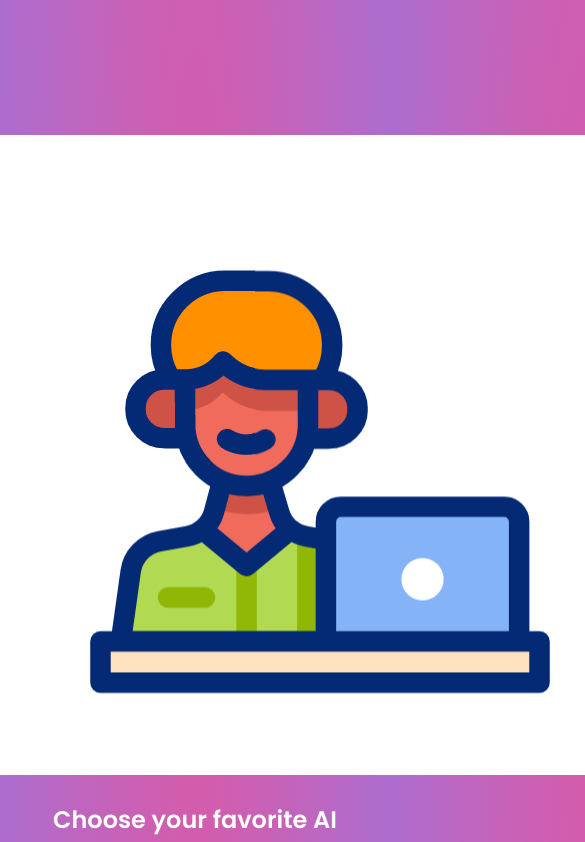
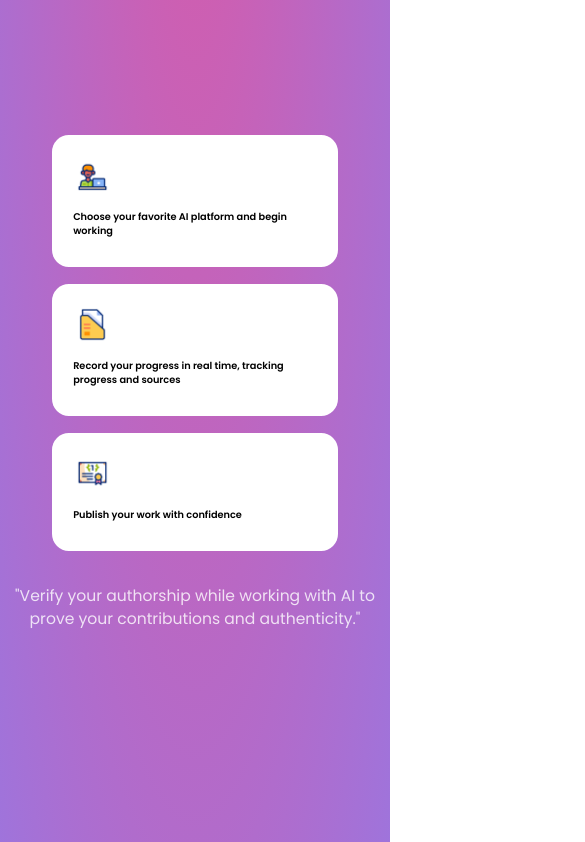
Before and after one commit to Authentifi-AI/Authentifi.AI, a React (Create React App) app: page / in a window 390 px wide. Shown: the part 1680-2522 px from the top of the page, 585 px wide, since content can reach past the window. Built offline with nearby package versions, Linux system fonts and the light colour scheme.

Commit message:
Added support of the feature section with responsive page sizes

```diff
--- a/package.json
+++ b/package.json
@@ -7,6 +7,7 @@
     "motion": "^12.1.0",
     "react": "^19.0.0",
     "react-dom": "^19.0.0",
+    "react-responsive": "^10.0.0",
     "react-scripts": "^5.0.1"
   },
   "scripts": {
--- a/src/App.js
+++ b/src/App.js
@@ -14,7 +14,7 @@ export default function App() {
             <Navbar />
             <Hero />
             <Feature />
-            <Footer />
+            {/* <Footer /> */}
         </>
     )
 }
--- a/src/Feature.css
+++ b/src/Feature.css
@@ -49,3 +49,44 @@
     color: rgba(255, 255, 255, 0.8);
   }
 }
+
+@media (max-width: 1025px) {
+  .feature-section {
+    min-height: 100vh;
+    width: 100%;
+
+  }
+
+  .feature-cards-row {
+    display: flex;
+    flex-direction: column;
+    justify-content: space-between;
+    align-items: center;
+  }
+
+  .feature-card {
+    background-color: white;
+    border-radius: 2vh;
+    text-align: left;
+    padding: 2.5vh;
+    width: 62.5vw;
+    height: 25%;
+    margin-bottom: 2vh;
+  }
+
+  .feature-card img {
+    width: 10vw;
+    height: auto;
+    /* border-radius: 100vh; */
+  }
+
+  .feature-card h2 {
+    font-size: 2.5vw;
+    color: black;
+  }
+
+  .feature-p {
+    font-size: 4vw;
+    color: rgba(255, 255, 255, 0.8);
+  }
+}
--- a/src/Feature.js
+++ b/src/Feature.js
@@ -1,5 +1,6 @@
 import "./Feature.css"
 import { motion } from "motion/react"
+import { useMediaQuery } from 'react-responsive'
 
 import { ReactComponent as Featureicon1 } from './feature-icon1.svg'
 import { ReactComponent as Featureicon2 } from './feature-icon2.svg'
@@ -9,7 +10,6 @@ import { ReactComponent as Featureicon3 } from './feature-icon3.svg'
 
 
 export default function Feature() {
-    const style = {}
     return (
         <>
             <motion.section
```
Also changed, not shown: 1 other file (tests, documents, lock files or other folders).
